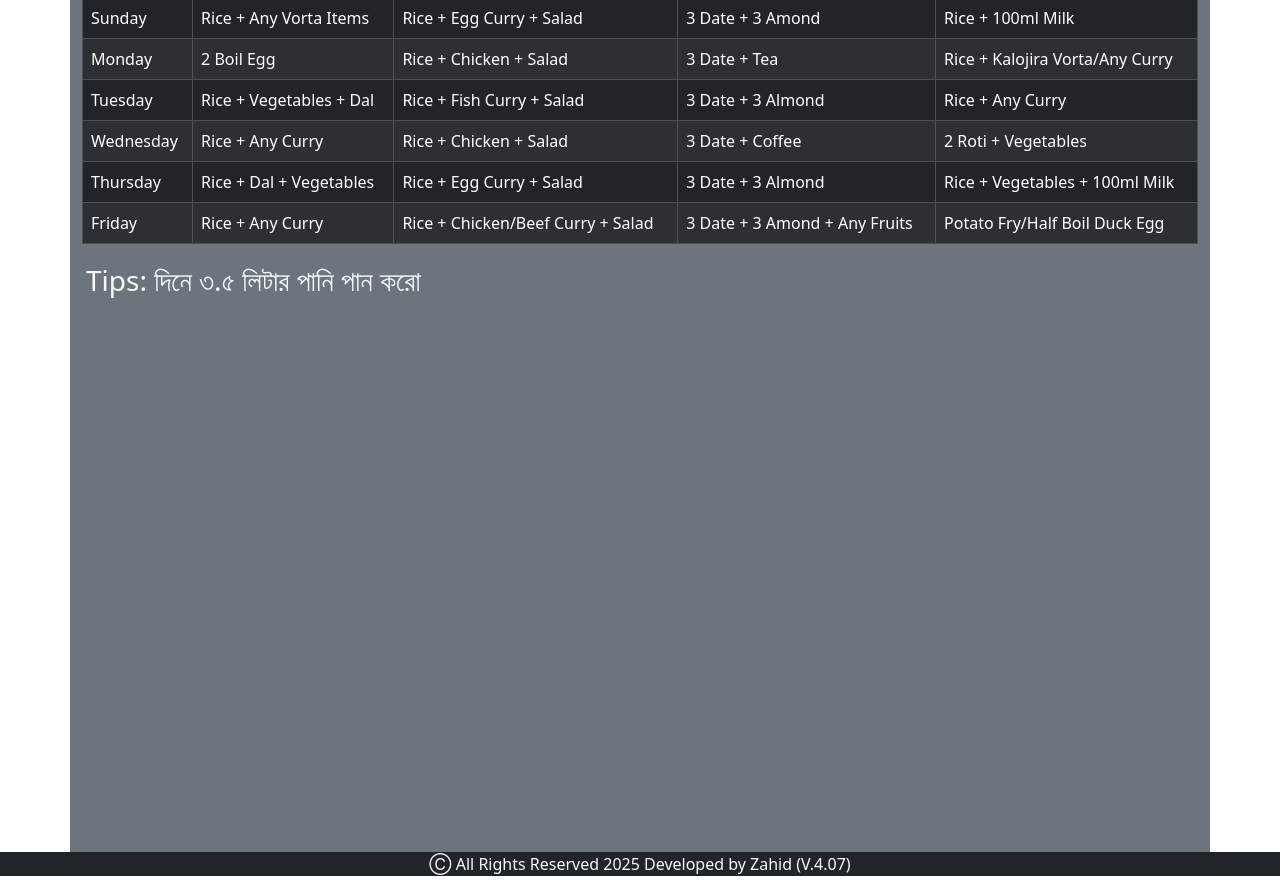
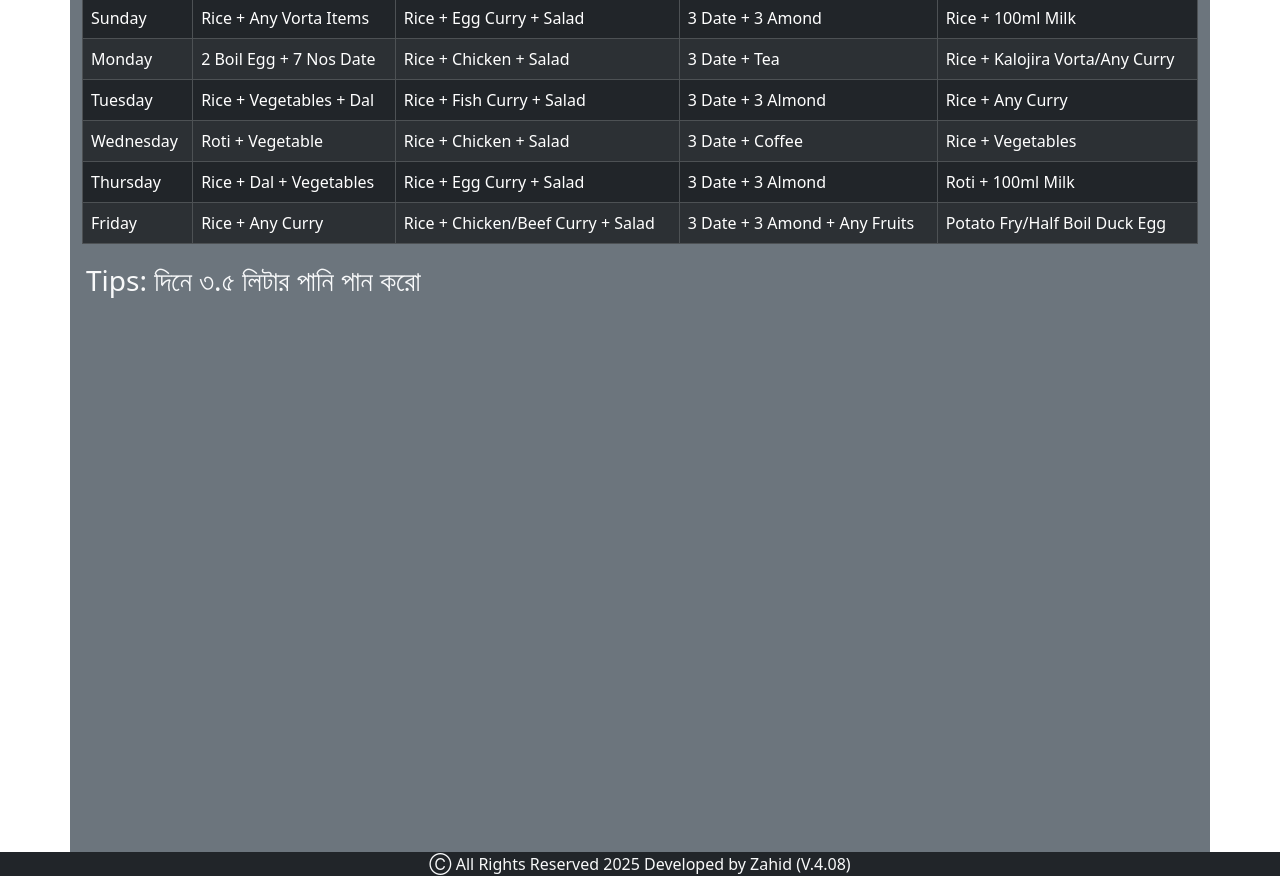
Before and after one commit to MDZAHIDHASAN2024/my-principles, a React (Vite) app: page /foodControl in a window 1280 px wide. Shown: the part 280-1172 px from the top of the page. Built offline with nearby package versions, Linux system fonts and the light colour scheme.

Commit message:
version 4.08

```diff
--- a/src/layout/footer/index.tsx
+++ b/src/layout/footer/index.tsx
@@ -1,7 +1,7 @@
 const Footer = () => {
   return (
     <div className="container-fluid bg-dark text-light text-center ">
-      <p> &#9400; All Rights Reserved 2025 Developed by Zahid (V.4.07) </p>
+      <p> &#9400; All Rights Reserved 2025 Developed by Zahid (V.4.08) </p>
     </div>
   );
 };
--- a/src/pages/foodControl/foodControl.tsx
+++ b/src/pages/foodControl/foodControl.tsx
@@ -7,7 +7,7 @@ const foodData = [
   {
     id: 1,
     time: 'Saturday',
-    breakfast: 'Rice + Vegetables',
+    breakfast: 'Rice + Vorta Item',
     lunch: 'Rice + Fish Curry + Dal + Salad',
     snacks: '3 Date + 1/2 Cucumber',
     dinner: 'Rice + Vegetables ',
@@ -23,7 +23,7 @@ const foodData = [
   {
     id: 3,
     time: 'Monday',
-    breakfast: '2 Boil Egg ',
+    breakfast: '2 Boil Egg + 7 Nos Date ',
     lunch: 'Rice + Chicken + Salad',
     snacks: '3 Date + Tea',
     dinner: 'Rice + Kalojira Vorta/Any Curry ',
@@ -39,10 +39,10 @@ const foodData = [
   {
     id: 5,
     time: 'Wednesday',
-    breakfast: 'Rice + Any Curry',
+    breakfast: 'Roti + Vegetable',
     lunch: 'Rice + Chicken + Salad',
     snacks: '3 Date + Coffee',
-    dinner: '2 Roti + Vegetables',
+    dinner: 'Rice + Vegetables',
   },
   {
     id: 6,
@@ -50,7 +50,7 @@ const foodData = [
     breakfast: 'Rice + Dal + Vegetables',
     lunch: 'Rice + Egg Curry + Salad',
     snacks: '3 Date + 3 Almond',
-    dinner: 'Rice + Vegetables + 100ml Milk',
+    dinner: 'Roti + 100ml Milk',
   },
   {
     id: 7,
--- a/src/pages/home/index.tsx
+++ b/src/pages/home/index.tsx
@@ -194,10 +194,10 @@ const Home = () => {
             </button>
             {toggle && (
               <div className=" bg-dark text-light text-center  p-1">
-                <p>24/10/2025 English</p>
-                <p>8/07/1432 Bangla</p>
-                <p>1/05/1447 Arabic</p>
-                <p>Friday</p>
+                <p>25/10/2025 English</p>
+                <p>9/07/1432 Bangla</p>
+                <p>2/05/1447 Arabic</p>
+                <p>Saturday</p>
               </div>
             )}
           </div>
--- a/src/pages/intro/index.tsx
+++ b/src/pages/intro/index.tsx
@@ -25,7 +25,7 @@ const Intro = () => {
           মায়া ত্যাগ করেন পরকালে চলে যান আল্লাহ যেন তাকে জান্নাত দান করেন আমিন I
           আমার মা ছিলেন গৃহিনী I আমাদের তেমন কোন জায়গা জমি ছিলো না যেটুকু ছিলো
           তা ২০১১ সালে নদী গর্ভ চলে যায় যাইহোক আমি ২০১৫ সালে এস, এস, সি, এবং
-          ২০১৭ তে এইচ, এস, সি, পাশ করি 28/০1/2019 সালে প্রাণ-আর, এফ, এল, গ্রুপ এ
+          ২০১৭ তে এইচ, এস, সি, পাশ করি 28/01/2019 সালে প্রাণ-আর, এফ, এল, গ্রুপ এ
           চাকরিতে যোগ দেই...
         </h5>
         <div className="bg-secondary border p-2 mt-5 text-light text-center">
```
